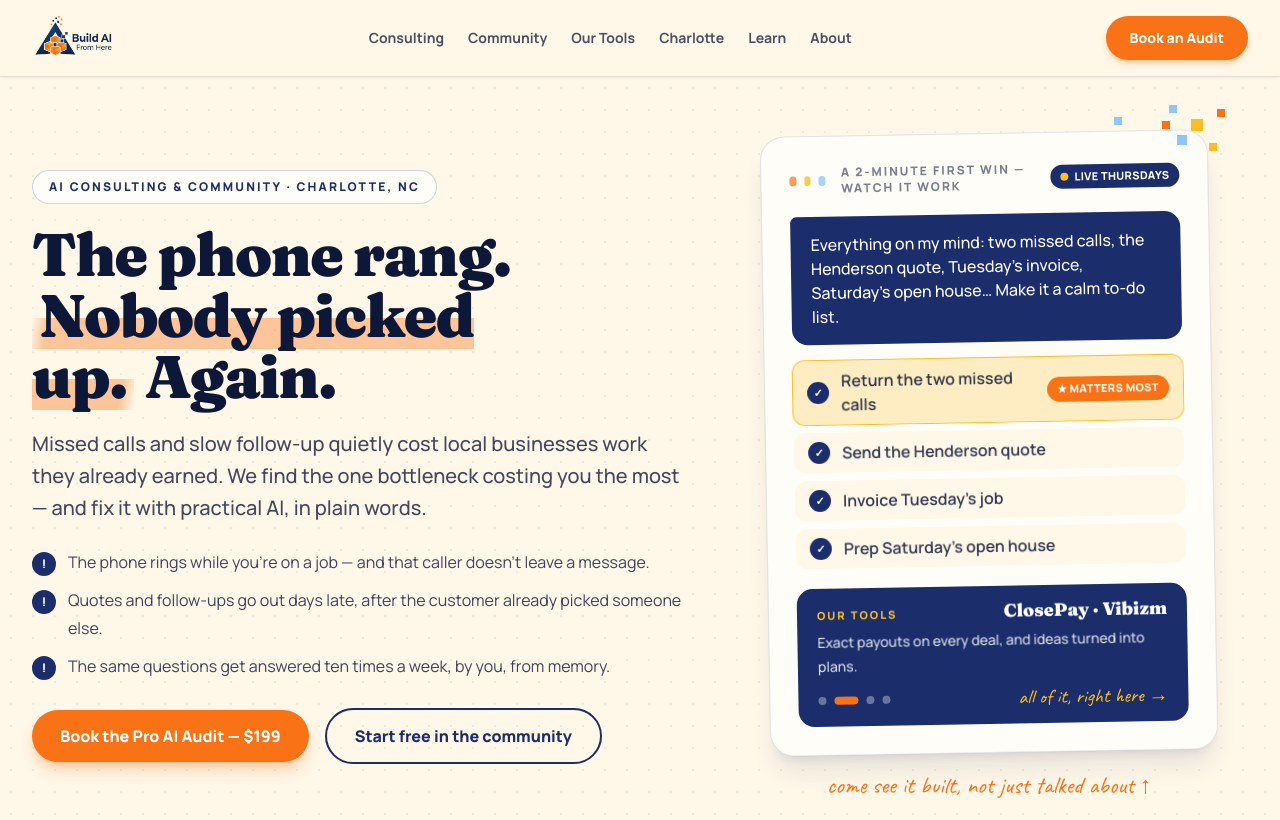
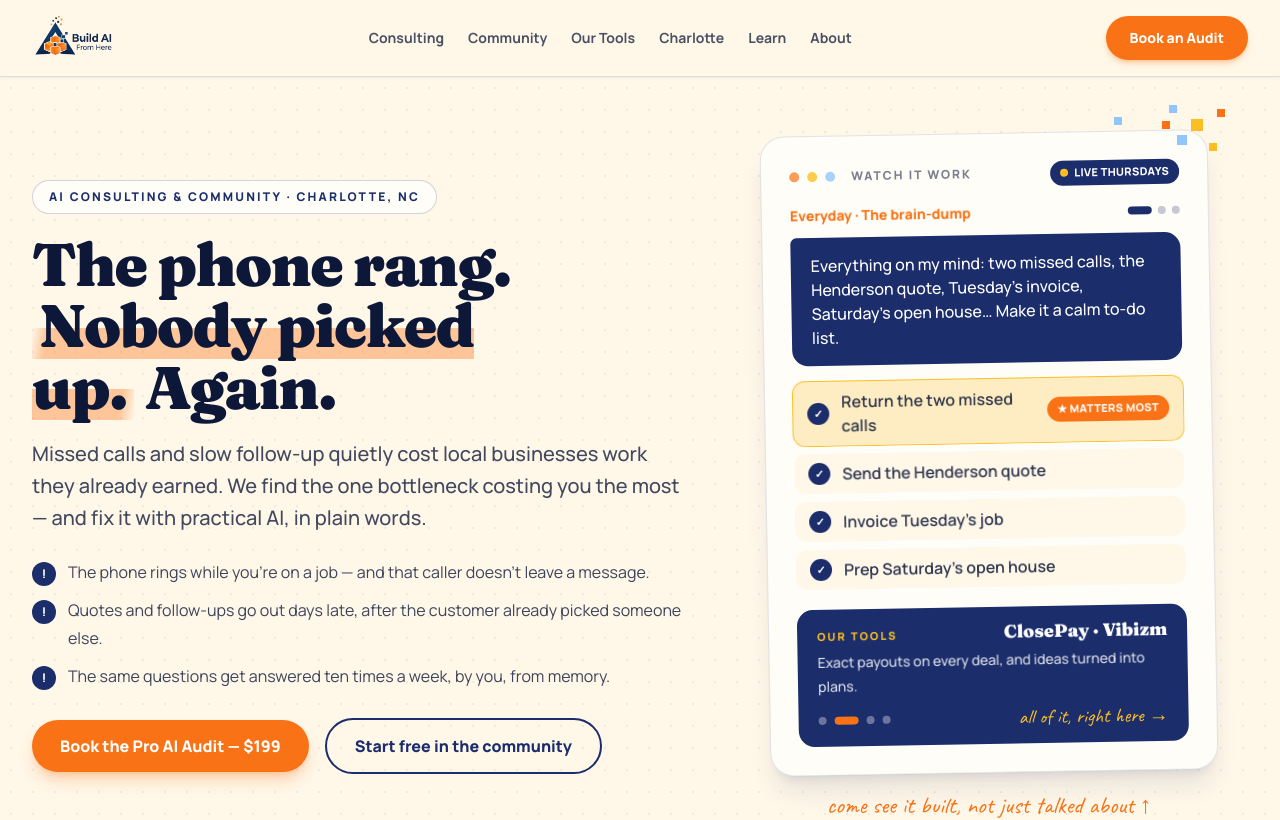
Before and after one commit to frankb3544/aigrowth-muse, a Next.js app: page / in a window 1280 px wide. Shown: the top 820 px of the page. Built offline with nearby package versions, Linux system fonts and the light colour scheme.

Commit message:
Hero demo rotates 3 scenes: three prompts type themselves, each with its own solving card

```diff
--- a/components/HeroShowcase.tsx
+++ b/components/HeroShowcase.tsx
@@ -3,25 +3,55 @@
 import { useEffect, useState, useSyncExternalStore } from "react";
 import { PixelMotif } from "./ui";
 
-/* One combined card: the Live Build demo (A) with the Rotating Bench (C)
-   built into its footer band — a single unit, balanced with the left column. */
+/* One combined card. The demo rotates through THREE scenes — a different
+   prompt typing itself, then its own solving card — and the Rotating Bench
+   band sits inside the same card's footer. */
 
-const PROMPT_TEXT =
-  "Everything on my mind: two missed calls, the Henderson quote, Tuesday's invoice, Saturday's open house… Make it a calm to-do list.";
+type Scene = {
+  tag: string;
+  prompt: string;
+  kind: "list" | "message";
+  items?: { text: string; flagged?: boolean }[];
+  message?: string;
+  action?: string;
+};
 
-const TODO_ITEMS = [
+const SCENES: Scene[] = [
+  {
+    tag: "Everyday · The brain-dump",
+    prompt:
+      "Everything on my mind: two missed calls, the Henderson quote, Tuesday's invoice, Saturday's open house… Make it a calm to-do list.",
+    kind: "list",
+    items: [
       { text: "Return the two missed calls", flagged: true },
-  { text: "Send the Henderson quote", flagged: false },
-  { text: "Invoice Tuesday's job", flagged: false },
-  { text: "Prep Saturday's open house", flagged: false },
+      { text: "Send the Henderson quote" },
+      { text: "Invoice Tuesday's job" },
+      { text: "Prep Saturday's open house" },
+    ],
+  },
+  {
+    tag: "Small business · The review reply",
+    prompt:
+      "A customer just left a 5-star review: “Fast, friendly, and fixed it the same day.” Write a warm reply I can post.",
+    kind: "message",
+    message:
+      "Thank you! Same-day fixes are our favorite kind — we appreciate you trusting us, and we're here whenever you need us.",
+    action: "Post the reply",
+  },
+  {
+    tag: "Realtor · The follow-up",
+    prompt:
+      "Write a follow-up text to yesterday's showing couple — they loved the kitchen, they're unsure about the yard.",
+    kind: "message",
+    message:
+      "Hi Sarah and Tom — thanks for coming by yesterday! The kitchen really is the heart of that home, and the yard is low-maintenance by design. Want a second look this weekend?",
+    action: "Send it this morning",
+  },
 ];
 
-// Timeline (ms): type 0–2500 · items land 2700 + i*420 · flag 4600 · hold to 8200
-const TYPE_END = 2500;
-const ITEMS_START = 2700;
+const SCENE_MS = 7600;
+const REVEAL_GAP = 250;
 const ITEM_STEP = 420;
-const FLAG_AT = 4600;
-const CYCLE = 8200;
 
 const BENCH_CARDS = [
   {
@@ -60,16 +90,15 @@ function usePrefersReducedMotion() {
 
 export default function HeroShowcase() {
   const reduced = usePrefersReducedMotion();
-  const [elapsed, setElapsed] = useState(0);
+  const [tick, setTick] = useState(0); // 50ms ticks since mount
+  const [jump, setJump] = useState<{ scene: number; atTick: number } | null>(null);
   const [benchIndex, setBenchIndex] = useState(0);
   const [benchPaused, setBenchPaused] = useState(false);
 
+  // One ticking counter drives the whole scene rotation (no wall-clock reads).
   useEffect(() => {
     if (reduced) return;
-    const started = Date.now();
-    const id = window.setInterval(() => {
-      setElapsed((Date.now() - started) % CYCLE);
-    }, 50);
+    const id = window.setInterval(() => setTick((t) => t + 1), 50);
     return () => window.clearInterval(id);
   }, [reduced]);
 
@@ -81,15 +110,28 @@ export default function HeroShowcase() {
     return () => window.clearInterval(id);
   }, [reduced, benchPaused]);
 
-  const t = reduced ? CYCLE : elapsed;
+  const jumpToScene = (i: number) => setJump({ scene: i, atTick: tick });
+
+  const totalMs = (jump ? tick - jump.atTick : tick) * 50;
+  const sceneIndex = jump
+    ? (jump.scene + Math.floor(totalMs / SCENE_MS)) % SCENES.length
+    : Math.floor(totalMs / SCENE_MS) % SCENES.length;
+
+  const scene = SCENES[sceneIndex];
+  const t = reduced ? SCENE_MS : totalMs % SCENE_MS;
+  const typeDur = Math.min(2500, scene.prompt.length * 19);
   const chars =
-    t >= TYPE_END
-      ? PROMPT_TEXT.length
-      : Math.floor((t / TYPE_END) * PROMPT_TEXT.length);
-  const visibleItems = TODO_ITEMS.filter(
-    (_, i) => t >= ITEMS_START + i * ITEM_STEP,
-  ).length;
-  const flagged = t >= FLAG_AT;
+    t >= typeDur
+      ? scene.prompt.length
+      : Math.floor((t / typeDur) * scene.prompt.length);
+  const revealStart = typeDur + REVEAL_GAP;
+  const rowCount = scene.kind === "list" ? scene.items!.length : 2;
+  const visibleRows =
+    t < revealStart
+      ? 0
+      : Math.min(rowCount, 1 + Math.floor((t - revealStart) / ITEM_STEP));
+  const flagAt = revealStart + rowCount * ITEM_STEP + 150;
+  const flagged = t >= flagAt;
   const bench = BENCH_CARDS[benchIndex];
 
   return (
@@ -108,7 +150,7 @@ export default function HeroShowcase() {
           <span className="h-2.5 w-2.5 rounded-full bg-brand-amber/80" />
           <span className="h-2.5 w-2.5 rounded-full bg-brand-sky/80" />
           <p className="ml-2 text-xs font-extrabold tracking-[0.16em] text-brand-navy-deep/55 uppercase">
-            A 2-minute first win — watch it work
+            Watch it work
           </p>
           <span className="ml-auto flex shrink-0 items-center gap-1.5 rounded-full bg-brand-navy px-2.5 py-1 text-[11px] font-extrabold tracking-wide text-white uppercase">
             <span aria-hidden="true" className="relative flex h-2 w-2">
@@ -119,11 +161,40 @@ export default function HeroShowcase() {
           </span>
         </div>
 
+        {/* scene tag + scene dots */}
+        <div className="mt-4 flex items-center justify-between gap-3">
+          <p
+            key={`tag-${sceneIndex}`}
+            className="hero-rise text-sm font-extrabold text-brand-orange"
+          >
+            {scene.tag}
+          </p>
+          <div className="flex items-center gap-1.5">
+            {SCENES.map((s, i) => (
+              <button
+                key={s.tag}
+                type="button"
+                onClick={() => jumpToScene(i)}
+                aria-label={`Show demo: ${s.tag}`}
+                aria-current={i === sceneIndex}
+                className={`h-2 rounded-full transition-all ${
+                  i === sceneIndex
+                    ? "w-6 bg-brand-navy"
+                    : "w-2 bg-brand-navy/25 hover:bg-brand-navy/50"
+                }`}
+              />
+            ))}
+          </div>
+        </div>
+
         {/* the prompt, typing itself */}
-        <div className="mt-5 rounded-2xl rounded-tl-md bg-brand-navy px-5 py-4 text-white">
+        <div
+          key={`prompt-${sceneIndex}`}
+          className="mt-3 rounded-2xl rounded-tl-md bg-brand-navy px-5 py-4 text-white"
+        >
           <p className="min-h-[4.5rem] leading-6 font-medium">
-            {PROMPT_TEXT.slice(0, chars)}
-            {!reduced && t < TYPE_END && (
+            {scene.prompt.slice(0, chars)}
+            {!reduced && t < typeDur && (
               <span aria-hidden="true" className="hero-caret ml-0.5 font-black text-brand-amber">
                 ▍
               </span>
@@ -131,11 +202,12 @@ export default function HeroShowcase() {
           </p>
         </div>
 
-        {/* the calm list, building */}
-        <ul className="mt-4 space-y-2" aria-label="The AI turns it into a calm list">
-          {TODO_ITEMS.map((item, i) => {
-            const visible = i < visibleItems;
-            if (!visible) {
+        {/* this scene's solving card */}
+        <div key={`solve-${sceneIndex}`} className="mt-4 min-h-[12.5rem]">
+          {scene.kind === "list" ? (
+            <ul className="space-y-2" aria-label="The AI solves it">
+              {scene.items!.map((item, i) => {
+                if (i >= visibleRows) {
                   return <li key={item.text} className="h-[2.5rem]" aria-hidden="true" />;
                 }
                 const isFlagged = item.flagged && flagged;
@@ -166,6 +238,49 @@ export default function HeroShowcase() {
                 );
               })}
             </ul>
+          ) : (
+            <div>
+              {visibleRows >= 1 ? (
+                <div className="hero-rise rounded-2xl rounded-tl-md bg-brand-cream px-5 py-4 ring-1 ring-brand-navy/10">
+                  <p className="text-xs font-extrabold tracking-[0.16em] text-brand-navy-deep/55 uppercase">
+                    Drafted for you — read it, then send
+                  </p>
+                  <p className="mt-1.5 leading-6 font-medium text-brand-navy-deep/88">
+                    “{scene.message}”
+                  </p>
+                </div>
+              ) : (
+                <div className="h-[8.5rem]" aria-hidden="true" />
+              )}
+              {visibleRows >= 2 ? (
+                <div
+                  className={`hero-rise mt-2 flex items-center gap-3 rounded-xl px-3.5 py-2 ${
+                    flagged
+                      ? "bg-brand-amber/25 ring-1 ring-brand-amber"
+                      : "bg-brand-cream"
+                  }`}
+                >
+                  <span
+                    aria-hidden="true"
+                    className="hero-pop flex h-5.5 w-5.5 shrink-0 items-center justify-center rounded-full bg-brand-navy text-[11px] font-black text-white"
+                  >
+                    ✓
+                  </span>
+                  <span className="flex-1 leading-6 font-semibold text-brand-navy-deep/85">
+                    {scene.action}
+                  </span>
+                  {flagged && (
+                    <span className="hero-pop shrink-0 rounded-full bg-brand-orange px-2.5 py-1 text-[11px] font-extrabold tracking-wide text-white uppercase">
+                      ★ Do this one
+                    </span>
+                  )}
+                </div>
+              ) : (
+                <div className="mt-2 h-[2.5rem]" aria-hidden="true" />
+              )}
+            </div>
+          )}
+        </div>
 
         {/* the bench, rotating inside the same card */}
         <div
```
Lines whose indentation alone changed are shown as unchanged.
